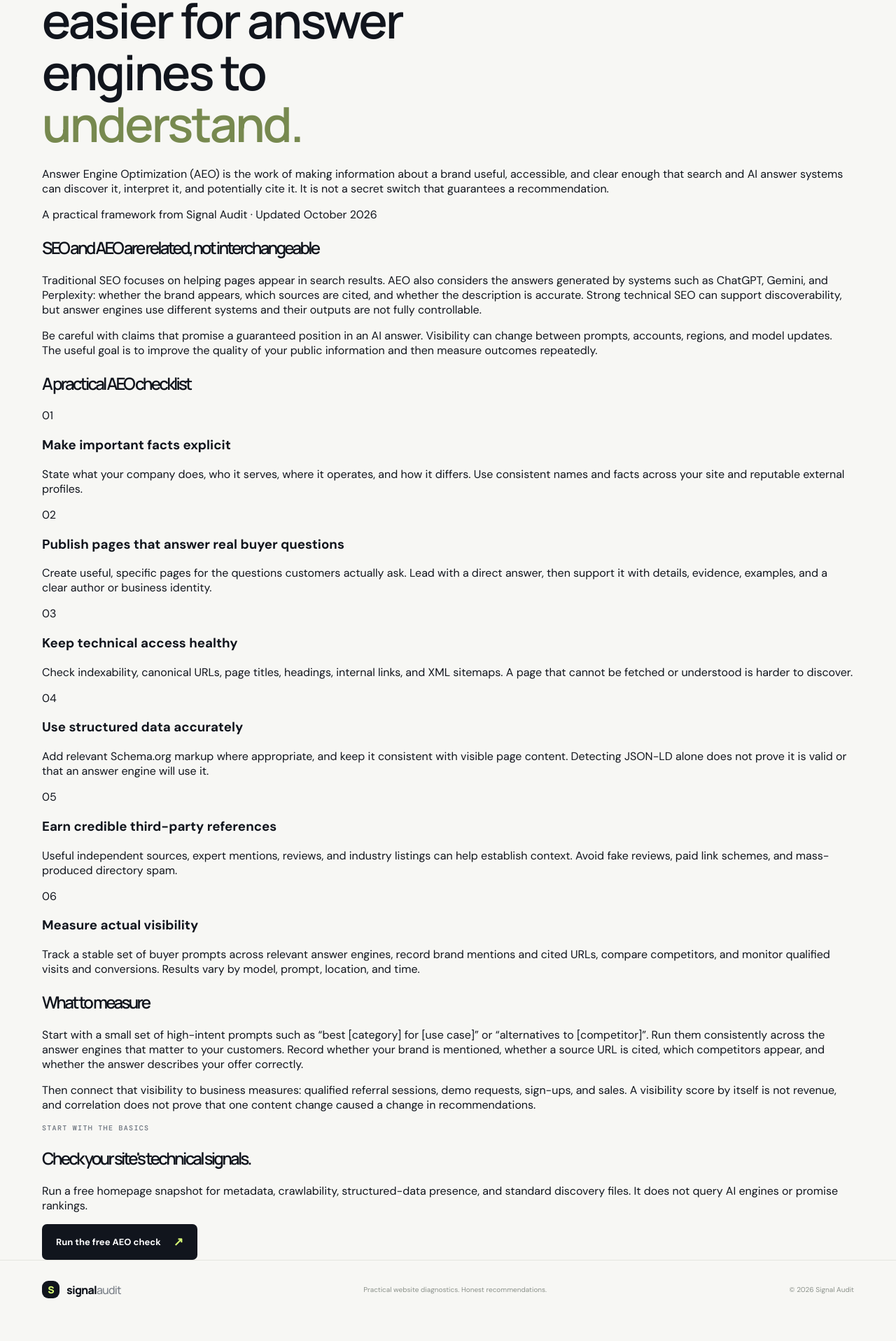
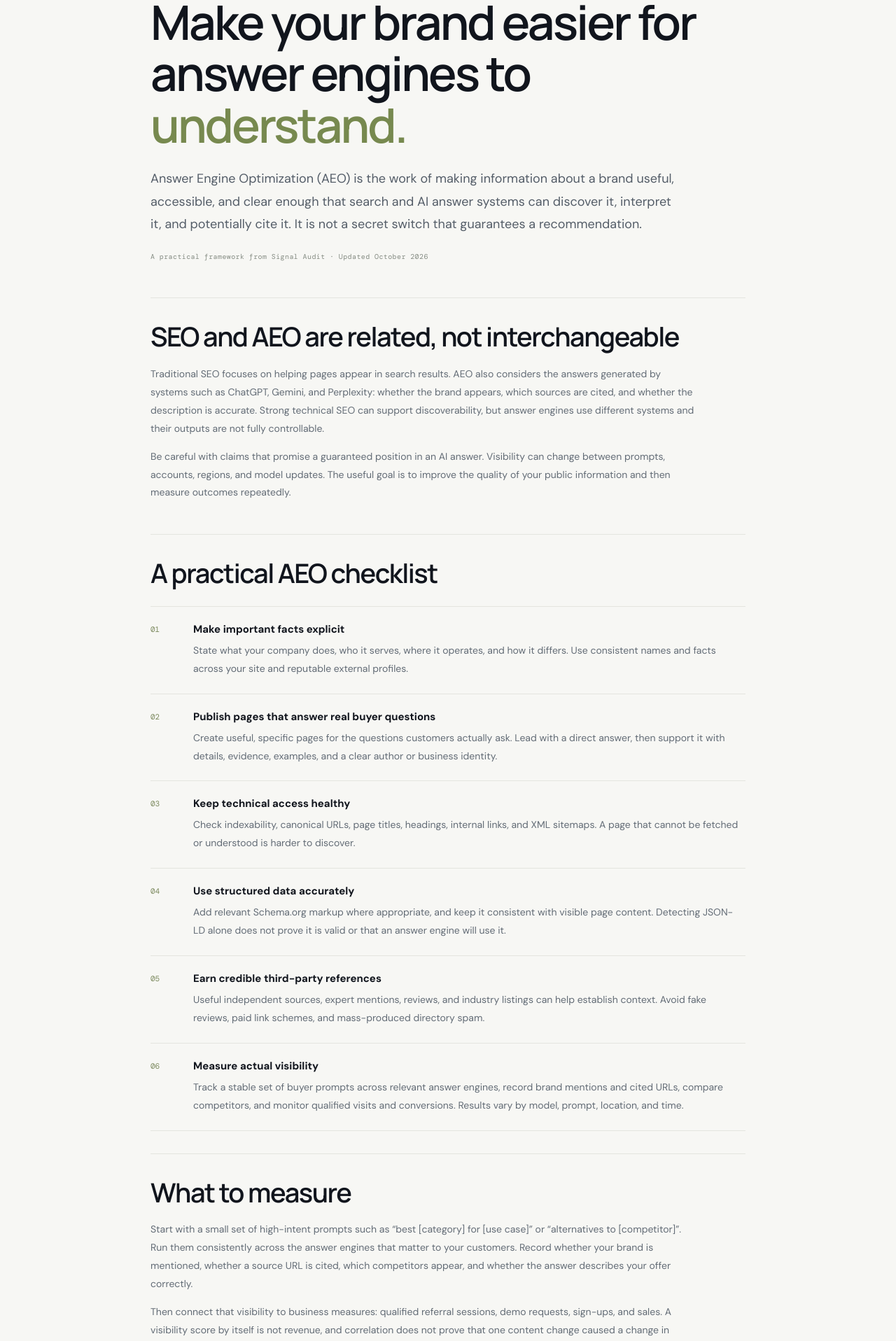
Before and after one commit to altairyash/chatgpt_playground, a Next.js app: page /aeo-guide in a window 1280 px wide. Shown: the part 204-2120 px from the top of the page at 70% size. Before the commit the page ends 2089 px from the top, so only its background shows below. Built offline with nearby package versions, Linux system fonts and the light colour scheme.

Commit message:
Style the AEO guide for readability

```diff
--- a/app/globals.css
+++ b/app/globals.css
@@ -116,3 +116,24 @@
   .audit-result-actions{display:none!important}
   .audit-result-kicker{color:#555!important}
 }
+
+
+/* AEO guide content */
+.guide-article{max-width:850px;padding-top:78px;padding-bottom:90px}
+.guide-article h1{font-size:clamp(42px,6vw,68px);line-height:1.08;max-width:850px;margin:24px 0}
+.guide-article h1 em{color:#77894f}
+.guide-lede{font-size:18px;line-height:1.8;color:#545d68;max-width:760px}
+.guide-updated{font:10px 'DM Mono',monospace;letter-spacing:.4px;color:#858c83;margin:24px 0 52px}
+.guide-section{padding:32px 0;border-top:1px solid var(--line)}
+.guide-section h2,.guide-cta h2{font:600 clamp(27px,3.5vw,38px)/1.2 Manrope,sans-serif;letter-spacing:-1.5px;margin:0 0 18px}
+.guide-section>p,.guide-check p,.guide-cta p{font-size:14px;line-height:1.85;color:#636c76;max-width:780px}
+.guide-checklist{border-top:1px solid var(--line);margin-top:24px}
+.guide-check{display:grid;grid-template-columns:45px 1fr;gap:16px;padding:22px 0;border-bottom:1px solid var(--line)}
+.guide-number{font:11px 'DM Mono',monospace;color:#7b895d;padding-top:3px}
+.guide-check h3{font-size:15px;margin:0 0 8px}
+.guide-check p{margin:0}
+.guide-cta{margin-top:35px;padding:32px;background:#eceee5;border-radius:12px}
+.guide-cta .eyebrow{margin-bottom:15px}
+.guide-cta h2{margin-bottom:12px}
+.guide-cta p{margin-bottom:22px}
+@media(max-width:640px){.guide-article{padding-top:52px;padding-bottom:65px}.guide-article h1{font-size:43px;letter-spacing:-2px}.guide-lede{font-size:15px}.guide-section{padding:26px 0}.guide-cta{padding:23px}.guide-check{grid-template-columns:30px 1fr;gap:10px}}
```
